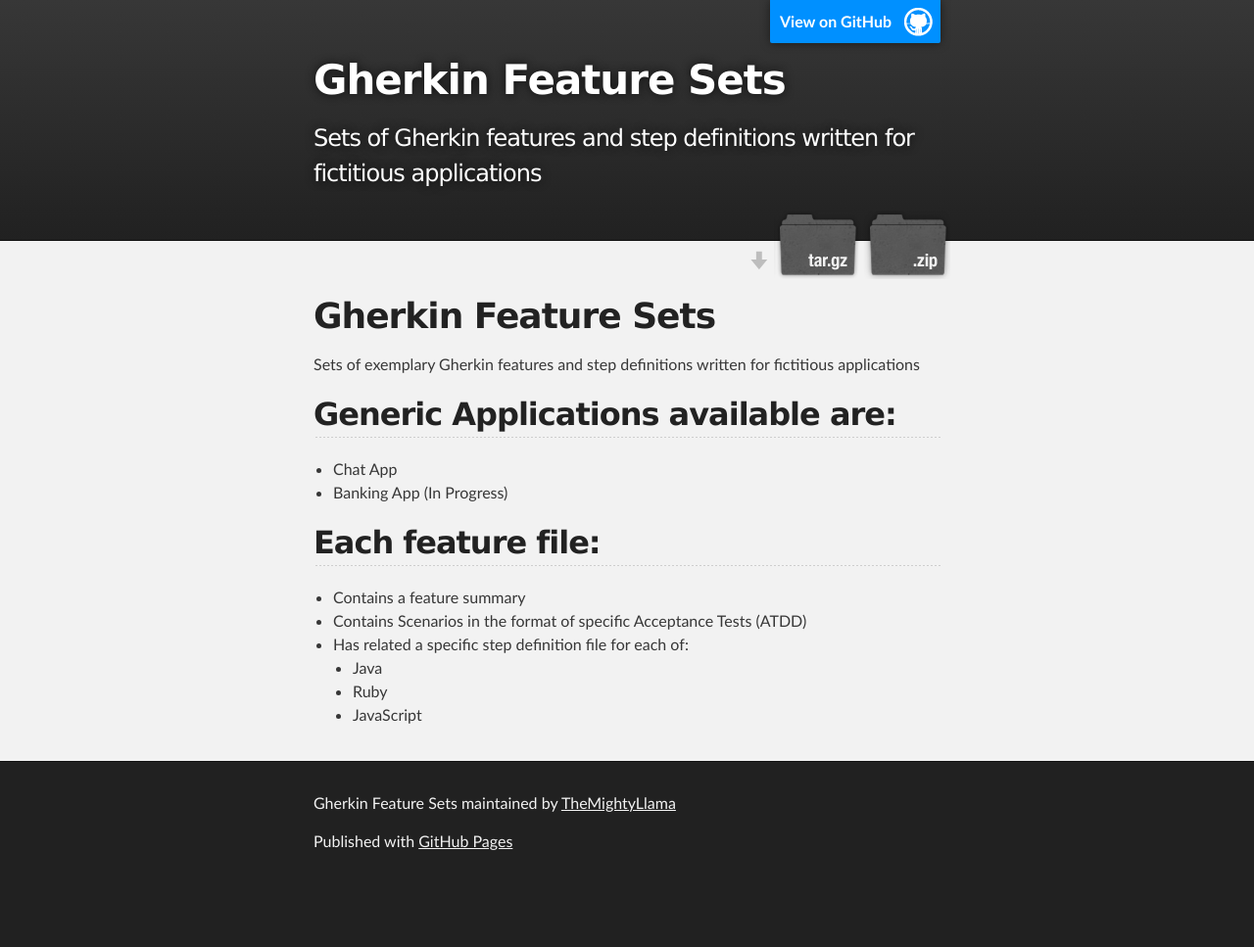
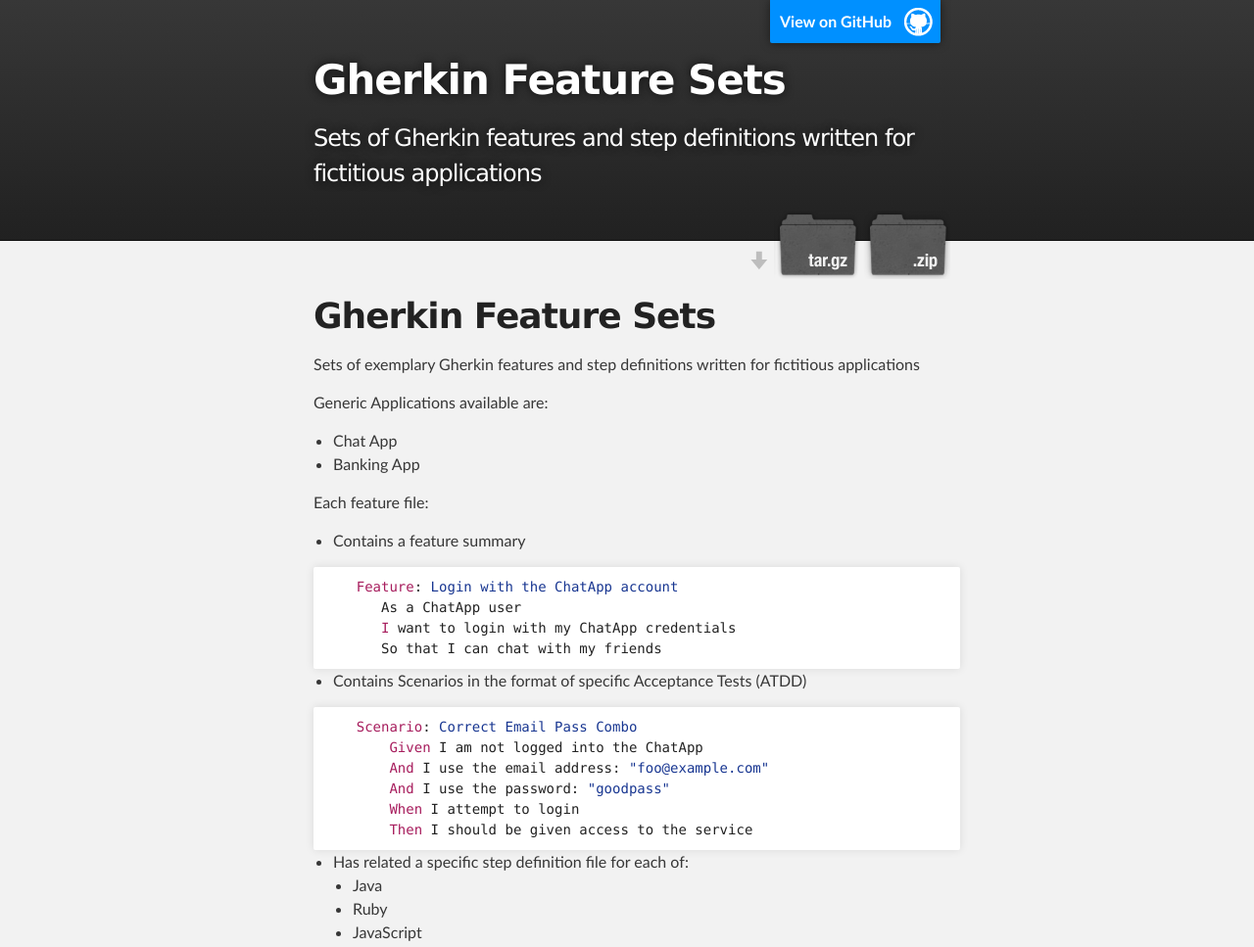
Before and after one commit to TheMightyLlama/GherkinFeatureSets, a plain HTML site: page index.html in a window 1280 px wide. Shown: the top 967 px of the page at 98% size. Before the commit the page ends 906 px from the top, so only its background shows below. Drawn offline with Linux system fonts and the light colour scheme.

Commit message:
Create gh-pages branch via GitHub

```diff
--- a/index.html
+++ b/index.html
@@ -36,20 +36,36 @@
 
 <p>Sets of exemplary Gherkin features and step definitions written for fictitious applications</p>
 
-<h2>
-<a id="generic-applications-available-are" class="anchor" href="#generic-applications-available-are" aria-hidden="true"><span aria-hidden="true" class="octicon octicon-link"></span></a>Generic Applications available are:</h2>
+<p>Generic Applications available are:</p>
 
 <ul>
 <li>Chat App</li>
-<li>Banking App (In Progress)</li>
+<li>Banking App</li>
 </ul>
 
-<h2>
-<a id="each-feature-file" class="anchor" href="#each-feature-file" aria-hidden="true"><span aria-hidden="true" class="octicon octicon-link"></span></a>Each feature file:</h2>
+<p>Each feature file:</p>
 
 <ul>
 <li>Contains a feature summary</li>
+</ul>
+
+<div class="highlight highlight-text-gherkin-feature"><pre>    <span class="pl-k">Feature</span>:<span class="pl-s"> Login with the ChatApp account</span>
+       As a ChatApp user
+       <span class="pl-k">I </span>want to login with my ChatApp credentials
+       So that I can chat with my friends</pre></div>
+
+<ul>
 <li>Contains Scenarios in the format of specific Acceptance Tests (ATDD)</li>
+</ul>
+
+<div class="highlight highlight-text-gherkin-feature"><pre>    <span class="pl-k">Scenario</span>:<span class="pl-s"> Correct Email Pass Combo</span>
+        <span class="pl-k">Given </span>I am not logged into the ChatApp
+        <span class="pl-k">And </span>I use the email address: <span class="pl-s">"foo@example.com"</span>
+        <span class="pl-k">And </span>I use the password: <span class="pl-s">"goodpass"</span>
+        <span class="pl-k">When </span>I attempt to login
+        <span class="pl-k">Then </span>I should be given access to the service</pre></div>
+
+<ul>
 <li>Has related a specific step definition file for each of:
 
 <ul>
```
Also changed, not shown: params.json (+1 -1 lines).
